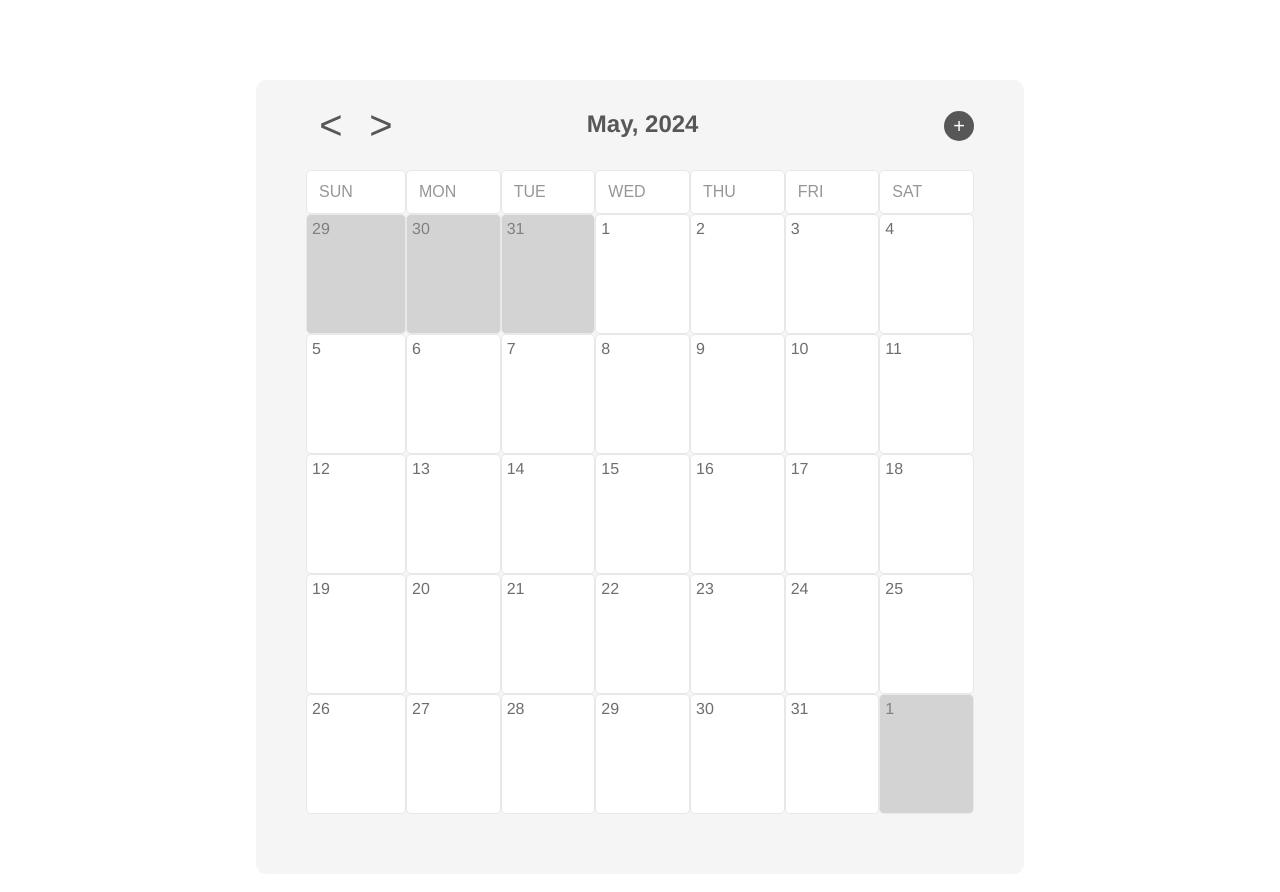
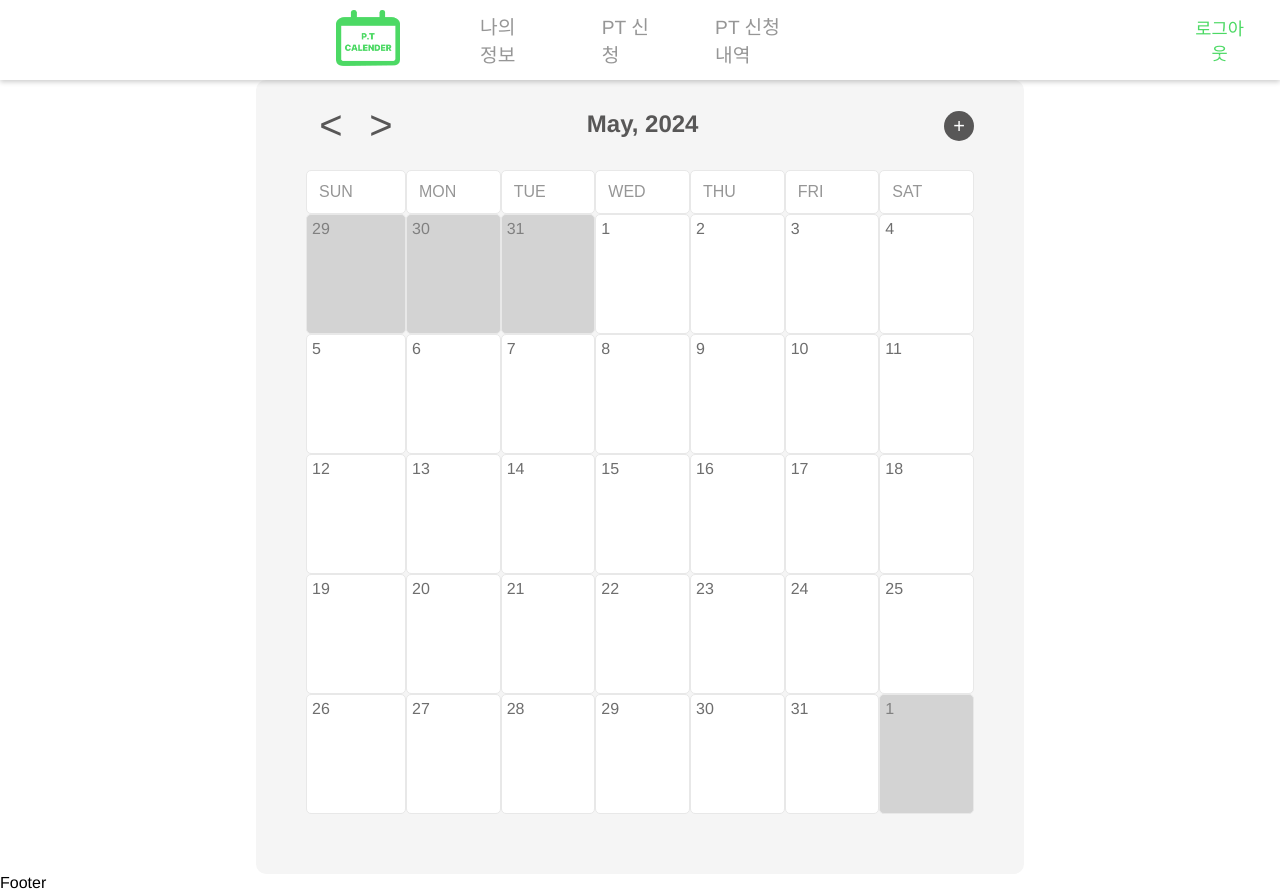
Before and after one commit to YuHyeonWook/health, a React (Vite) app: page /calendar in a window 1280 px wide. Built offline with nearby package versions, Linux system fonts and the light colour scheme.

Commit message:
feat: header 기능 구현함

```diff
--- a/src/components/Header.tsx
+++ b/src/components/Header.tsx
@@ -1,7 +1,77 @@
-import React from 'react';
+import { Link } from 'react-router-dom';
+import LoginOut from './LoginOut';
+import styled from 'styled-components';
+import logo from '@/assets/images/logo.png';
+
+const StyledNavContainer = styled.nav`
+  height: 5rem;
+  display: flex;
+  align-items: center;
+  color: #f9fffa;
+  box-shadow: 0 2px 5px rgba(0, 0, 0, 0.2);
+  padding-right: 2rem;
+  position: fixed;
+  top: 0;
+  width: 100%;
+  z-index: 1000;
+`;
+
+const StyledLogoLink = styled(Link)`
+  text-decoration: none;
+  margin-left: 21rem;
+`;
+
+const StyledLogoImage = styled.img`
+  width: 4rem;
+  height: auto;
+`;
+
+const StyledLink = styled(Link)`
+  text-decoration: none;
+  color: #969696;
+`;
+
+const StyledUl = styled.ul`
+  display: flex;
+  align-items: center;
+  gap: 2rem;
+`;
+
+const StyledLi = styled.li`
+  list-style: none;
+  margin: 0 1rem;
+  font-size: 1.2rem;
+`;
+
+const LogoutWrapper = styled.div`
+  margin-left: 24rem;
+`;
 
 const Header = () => {
-  return <div>Header</div>;
+  return (
+    <>
+      <StyledNavContainer>
+        <StyledLogoLink to="/calendar">
+          <StyledLogoImage src={logo} alt="logo사진" />
+        </StyledLogoLink>
+        <StyledUl>
+          <StyledLi></StyledLi>
+          <StyledLi>
+            <StyledLink to="/mypage">나의 정보</StyledLink>
+          </StyledLi>
+          <StyledLi>
+            <StyledLink to="">PT 신청</StyledLink>
+          </StyledLi>
+          <StyledLi>
+            <StyledLink to="">PT 신청내역</StyledLink>
+          </StyledLi>
+        </StyledUl>
+        <LogoutWrapper>
+          <LoginOut />
+        </LogoutWrapper>
+      </StyledNavContainer>
+    </>
+  );
 };
 
 export default Header;
--- a/src/components/LoginOut.tsx
+++ b/src/components/LoginOut.tsx
@@ -1,5 +1,14 @@
 import { getAuth, signOut } from 'firebase/auth';
 import { useNavigate } from 'react-router-dom';
+import styled from 'styled-components';
+
+const StyledLogout = styled.button`
+  border: none;
+  background-color: transparent;
+  cursor: pointer;
+  font-size: 1.1rem;
+  color: #4cd964;
+`;
 
 const LoginOut = () => {
   const auth = getAuth();
@@ -15,7 +24,7 @@ const LoginOut = () => {
     }
   };
 
-  return <button onClick={handleLogOut}>logout</button>;
+  return <StyledLogout onClick={handleLogOut}>로그아웃</StyledLogout>;
 };
 
 export default LoginOut;
--- a/src/pages/CalendarCrud/Calendar.tsx
+++ b/src/pages/CalendarCrud/Calendar.tsx
@@ -2,6 +2,7 @@ import React from 'react';
 import { useState, useEffect } from 'react';
 import styled from 'styled-components';
 import Modal from './Modal';
+import Layout from '@/components/layout/Layout';
 
 const Wrap = styled.div`
   display: flex;
@@ -167,6 +168,7 @@ const Calendar: React.FC = () => {
   ];
 
   return (
+    <Layout>
       <Wrap>
         <CalendarGrid>
           <MonthSwiperGrid>
@@ -201,6 +203,7 @@ const Calendar: React.FC = () => {
           })}
         </CalendarGrid>
       </Wrap>
+    </Layout>
   );
 };
 
--- a/src/pages/Login.tsx
+++ b/src/pages/Login.tsx
@@ -25,7 +25,7 @@ const Login = () => {
       const result = await signInWithPopup(auth, providerGoogle);
       const user = result.user;
       localStorage.setItem('user', JSON.stringify(user));
-      navigate('/home');
+      navigate('/calendar');
     } catch (error) {
       console.error('로그인 실패:', error);
     }
@@ -37,7 +37,7 @@ const Login = () => {
       const result = await signInWithPopup(auth, providerGithub);
       const user = result.user;
       localStorage.setItem('user', JSON.stringify(user));
-      navigate('/home');
+      navigate('/calendar');
     } catch (error) {
       console.error('로그인 실패:', error);
     }
--- a/src/pages/MyPage.tsx
+++ b/src/pages/MyPage.tsx
@@ -1,6 +1,5 @@
 import { useEffect, useState } from 'react';
 import { User } from 'firebase/auth';
-import LoginOut from '@/components/LoginOut';
 
 const MyPage = () => {
   const [user, setUser] = useState<User | null>(null);
@@ -15,7 +14,6 @@ const MyPage = () => {
 
   return (
     <div>
-      <LoginOut />
       <h2>My Page</h2>
       {user ? (
         <>
--- a/src/pages/SignUp.tsx
+++ /dev/null
@@ -1,7 +0,0 @@
-import React from 'react';
-
-const SignUp = () => {
-  return <div>SignUp</div>;
-};
-
-export default SignUp;
--- a/src/router/routes.tsx
+++ b/src/router/routes.tsx
@@ -2,7 +2,6 @@ import Home from '@/pages/Home';
 import Login from '@/pages/Login';
 import MyPage from '@/pages/MyPage';
 import NotFound from '@/pages/NotFound';
-import SignUp from '@/pages/SignUp';
 import Calendar from '@/pages/CalendarCrud/Calendar';
 
 export const routes = [
@@ -17,14 +16,9 @@ export const routes = [
     errorElement: <NotFound />,
   },
   {
-    path: 'signup',
-    element: <SignUp />,
-  },
-  {
     path: '/home',
     element: <Home />,
   },
-
   {
     path: '/mypage',
     element: <MyPage />,
```
Also changed, not shown: src/assets/images/logo.png (added). Lines whose indentation alone changed are shown as unchanged.
